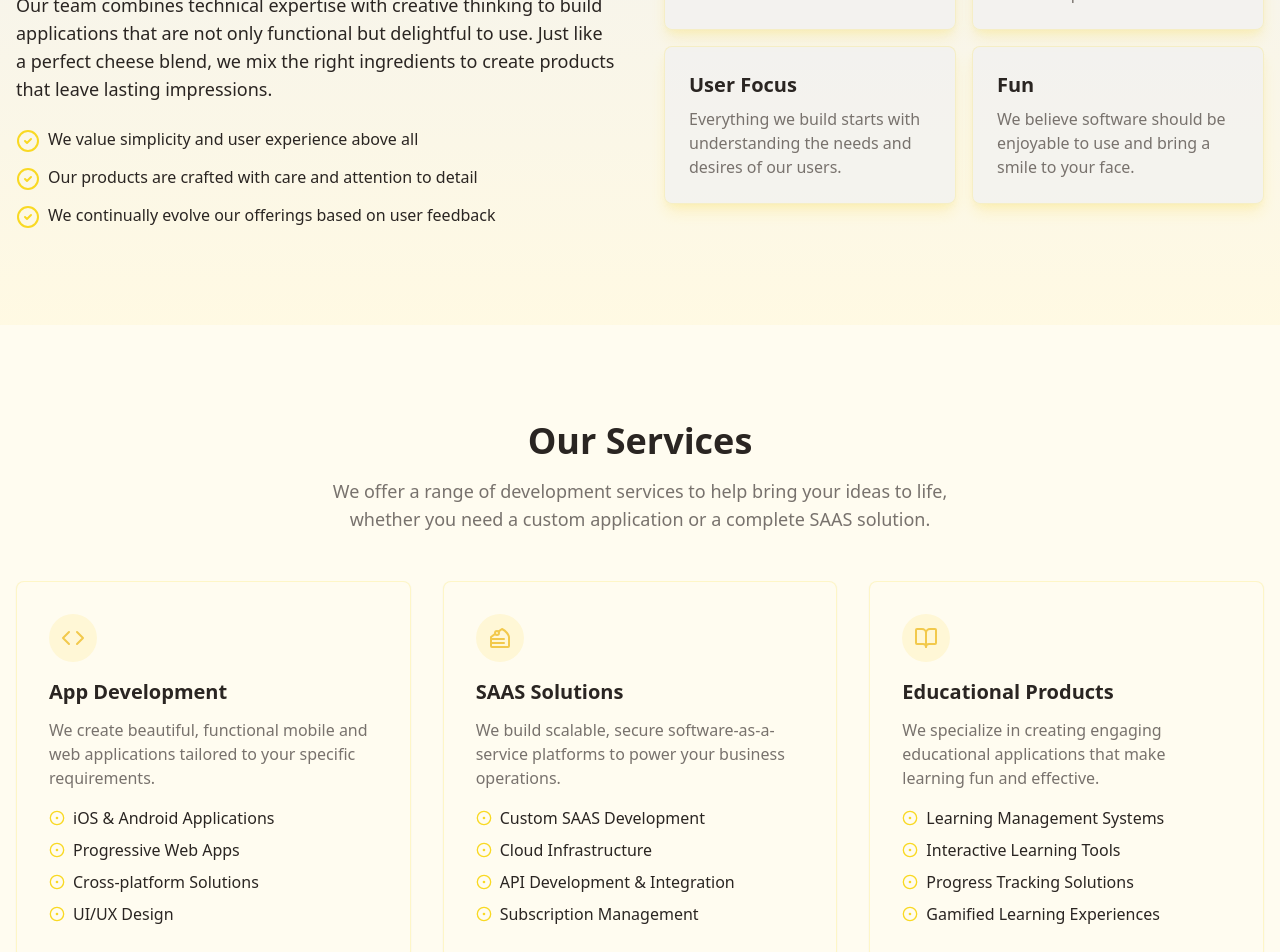
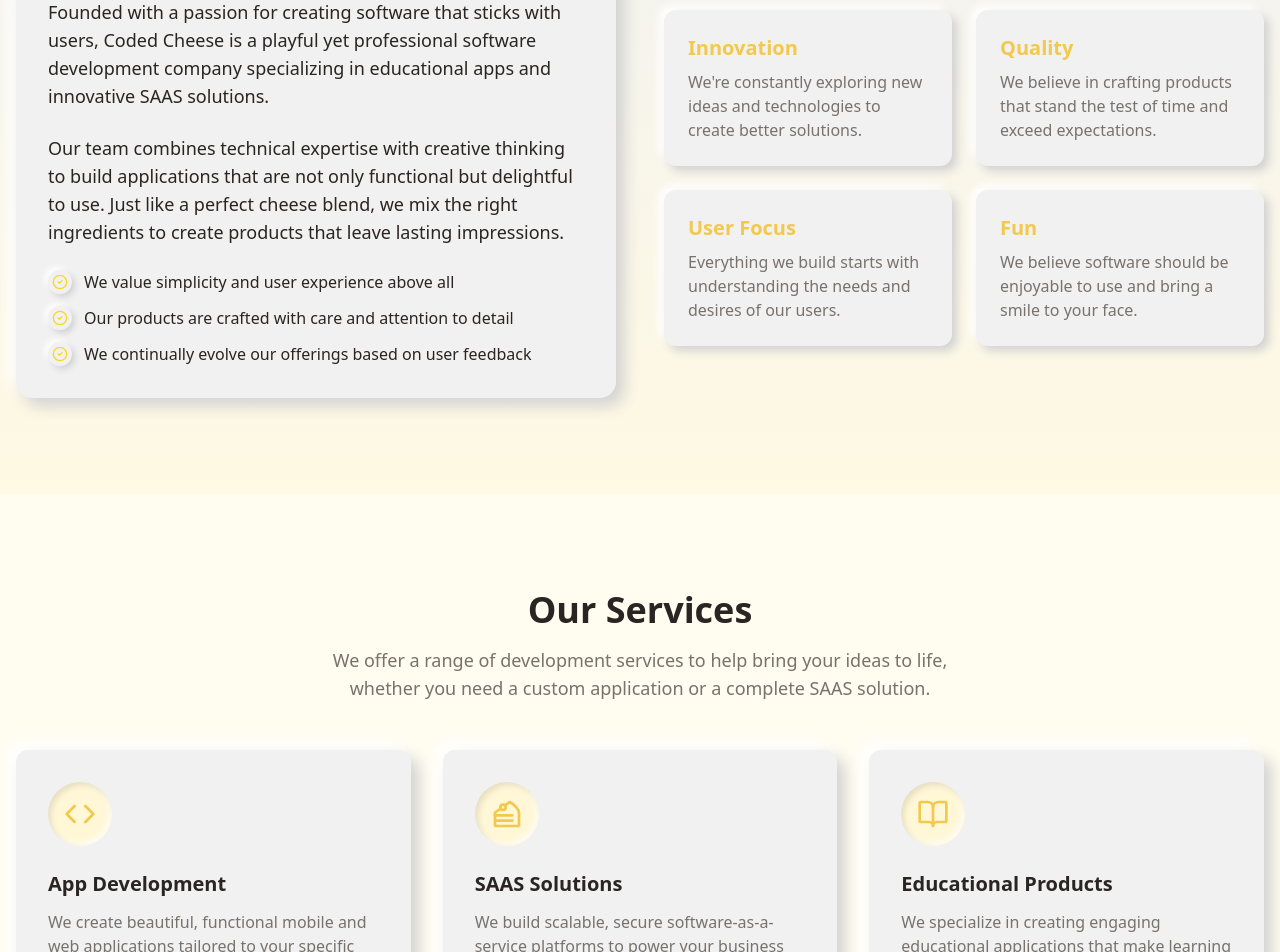
Before and after one commit to crespoh/sticky-cheese-works-build, a React (Vite) app: page / in a window 1280 px wide. Shown: the part 1780-2732 px from the top of the page. Built offline with nearby package versions, Linux system fonts and the light colour scheme.

Commit message:
Add neumorphism style
Implement neumorphism design elements throughout the website.

```diff
--- a/src/components/AboutUs.tsx
+++ b/src/components/AboutUs.tsx
@@ -8,7 +8,7 @@ const AboutUs = () => {
       <div className="container mx-auto px-4">
         <div className="grid md:grid-cols-2 gap-12 items-center">
           {/* About Us Content */}
-          <div>
+          <div className="bg-gray-light p-8 rounded-2xl shadow-[8px_8px_16px_#d1d1d1,-8px_-8px_16px_#ffffff]">
             <h2 className="text-3xl md:text-4xl font-bold mb-6">About Coded Cheese</h2>
             <p className="text-lg mb-6">
               Founded with a passion for creating software that sticks with users, Coded Cheese
@@ -23,15 +23,21 @@ const AboutUs = () => {
 
             <div className="space-y-3">
               <div className="flex items-start">
-                <CircleCheck className="h-6 w-6 text-cheese mr-2 mt-0.5 flex-shrink-0" />
+                <span className="flex-shrink-0 h-6 w-6 rounded-full bg-gray-light shadow-[3px_3px_6px_#d1d1d1,-3px_-3px_6px_#ffffff] flex items-center justify-center mr-3">
+                  <CircleCheck className="h-4 w-4 text-cheese" />
+                </span>
                 <p>We value simplicity and user experience above all</p>
               </div>
               <div className="flex items-start">
-                <CircleCheck className="h-6 w-6 text-cheese mr-2 mt-0.5 flex-shrink-0" />
+                <span className="flex-shrink-0 h-6 w-6 rounded-full bg-gray-light shadow-[3px_3px_6px_#d1d1d1,-3px_-3px_6px_#ffffff] flex items-center justify-center mr-3">
+                  <CircleCheck className="h-4 w-4 text-cheese" />
+                </span>
                 <p>Our products are crafted with care and attention to detail</p>
               </div>
               <div className="flex items-start">
-                <CircleCheck className="h-6 w-6 text-cheese mr-2 mt-0.5 flex-shrink-0" />
+                <span className="flex-shrink-0 h-6 w-6 rounded-full bg-gray-light shadow-[3px_3px_6px_#d1d1d1,-3px_-3px_6px_#ffffff] flex items-center justify-center mr-3">
+                  <CircleCheck className="h-4 w-4 text-cheese" />
+                </span>
                 <p>We continually evolve our offerings based on user feedback</p>
               </div>
             </div>
@@ -39,38 +45,38 @@ const AboutUs = () => {
 
           {/* Stats and Values */}
           <div className="space-y-6">
-            <h3 className="text-2xl font-semibold mb-4">Our Core Values</h3>
-            <div className="grid grid-cols-1 sm:grid-cols-2 gap-4">
-              <Card className="border-cheese/20 cheese-shadow bg-gray-light/70">
+            <h3 className="text-2xl font-semibold mb-4 pl-4">Our Core Values</h3>
+            <div className="grid grid-cols-1 sm:grid-cols-2 gap-6">
+              <Card className="border-none bg-gray-light shadow-[5px_5px_10px_#d1d1d1,-5px_-5px_10px_#ffffff] rounded-xl hover:shadow-[inset_5px_5px_10px_#d1d1d1,inset_-5px_-5px_10px_#ffffff] transition-all duration-300">
                 <CardContent className="p-6">
-                  <h4 className="font-semibold text-xl mb-2">Innovation</h4>
+                  <h4 className="font-semibold text-xl mb-2 text-cheese-dark">Innovation</h4>
                   <p className="text-muted-foreground">
                     We're constantly exploring new ideas and technologies to create better solutions.
                   </p>
                 </CardContent>
               </Card>
 
-              <Card className="border-cheese/20 cheese-shadow bg-gray-light/70">
+              <Card className="border-none bg-gray-light shadow-[5px_5px_10px_#d1d1d1,-5px_-5px_10px_#ffffff] rounded-xl hover:shadow-[inset_5px_5px_10px_#d1d1d1,inset_-5px_-5px_10px_#ffffff] transition-all duration-300">
                 <CardContent className="p-6">
-                  <h4 className="font-semibold text-xl mb-2">Quality</h4>
+                  <h4 className="font-semibold text-xl mb-2 text-cheese-dark">Quality</h4>
                   <p className="text-muted-foreground">
                     We believe in crafting products that stand the test of time and exceed expectations.
                   </p>
                 </CardContent>
               </Card>
 
-              <Card className="border-cheese/20 cheese-shadow bg-gray-light/70">
+              <Card className="border-none bg-gray-light shadow-[5px_5px_10px_#d1d1d1,-5px_-5px_10px_#ffffff] rounded-xl hover:shadow-[inset_5px_5px_10px_#d1d1d1,inset_-5px_-5px_10px_#ffffff] transition-all duration-300">
                 <CardContent className="p-6">
-                  <h4 className="font-semibold text-xl mb-2">User Focus</h4>
+                  <h4 className="font-semibold text-xl mb-2 text-cheese-dark">User Focus</h4>
                   <p className="text-muted-foreground">
                     Everything we build starts with understanding the needs and desires of our users.
                   </p>
                 </CardContent>
               </Card>
 
-              <Card className="border-cheese/20 cheese-shadow bg-gray-light/70">
+              <Card className="border-none bg-gray-light shadow-[5px_5px_10px_#d1d1d1,-5px_-5px_10px_#ffffff] rounded-xl hover:shadow-[inset_5px_5px_10px_#d1d1d1,inset_-5px_-5px_10px_#ffffff] transition-all duration-300">
                 <CardContent className="p-6">
-                  <h4 className="font-semibold text-xl mb-2">Fun</h4>
+                  <h4 className="font-semibold text-xl mb-2 text-cheese-dark">Fun</h4>
                   <p className="text-muted-foreground">
                     We believe software should be enjoyable to use and bring a smile to your face.
                   </p>
--- a/src/components/Hero.tsx
+++ b/src/components/Hero.tsx
@@ -21,6 +21,7 @@ const Hero = () => {
 
       <div className="container mx-auto px-4 relative z-10">
         <div className="max-w-3xl mx-auto text-center">
+          <div className="bg-gray-light p-8 rounded-2xl shadow-[8px_8px_16px_#d1d1d1,-8px_-8px_16px_#ffffff] mb-8">
             <h1 className="text-4xl md:text-6xl font-bold mb-6">
               <span className="block">Coded Ideas,</span>
               <span className="text-cheese-dark">Cheesy Solutions</span>
@@ -30,12 +31,13 @@ const Hero = () => {
               From educational tools to business software, our cheese-powered team
               delivers excellence with a smile.
             </p>
+          </div>
           <div className="flex flex-col sm:flex-row gap-4 justify-center">
-            <Button className="bg-cheese hover:bg-cheese-hover text-lg px-6 py-6 h-auto">
+            <Button className="bg-cheese hover:bg-cheese-hover text-lg px-6 py-6 h-auto shadow-[5px_5px_10px_#d1d1d1,-5px_-5px_10px_#ffffff] rounded-xl transition-all hover:shadow-[2px_2px_5px_#d1d1d1,-2px_-2px_5px_#ffffff]">
               Explore Our Apps
               <ArrowRight className="ml-2 h-5 w-5" />
             </Button>
-            <Button variant="outline" className="border-cheese text-foreground hover:bg-cheese/10 text-lg px-6 py-6 h-auto">
+            <Button variant="outline" className="border-cheese text-foreground hover:bg-cheese/10 text-lg px-6 py-6 h-auto shadow-[5px_5px_10px_#d1d1d1,-5px_-5px_10px_#ffffff] rounded-xl transition-all hover:shadow-[2px_2px_5px_#d1d1d1,-2px_-2px_5px_#ffffff]">
               Learn More
             </Button>
           </div>
--- a/src/components/Services.tsx
+++ b/src/components/Services.tsx
@@ -16,30 +16,38 @@ const Services = () => {
 
         <div className="grid md:grid-cols-3 gap-8">
           {/* App Development */}
-          <Card className="border-cheese/20 hover:border-cheese transition-colors">
+          <Card className="border-none bg-gray-light rounded-xl shadow-[8px_8px_16px_#d1d1d1,-8px_-8px_16px_#ffffff] hover:shadow-[4px_4px_8px_#d1d1d1,-4px_-4px_8px_#ffffff] transition-all duration-300">
             <CardContent className="p-8">
-              <div className="h-12 w-12 bg-cheese-light rounded-full flex items-center justify-center mb-4">
-                <Code className="h-6 w-6 text-cheese-dark" />
+              <div className="h-16 w-16 bg-cheese-light rounded-full shadow-[inset_3px_3px_6px_rgba(0,0,0,0.1),inset_-3px_-3px_6px_rgba(255,255,255,0.7)] flex items-center justify-center mb-6">
+                <Code className="h-8 w-8 text-cheese-dark" />
               </div>
               <h3 className="text-xl font-semibold mb-3">App Development</h3>
               <p className="text-muted-foreground mb-4">
                 We create beautiful, functional mobile and web applications tailored to your specific requirements.
               </p>
-              <ul className="space-y-2">
+              <ul className="space-y-3">
                 <li className="flex items-center">
-                  <CircleDot className="h-4 w-4 text-cheese mr-2" />
+                  <span className="flex-shrink-0 h-5 w-5 rounded-full bg-gray-light shadow-[2px_2px_4px_#d1d1d1,-2px_-2px_4px_#ffffff] flex items-center justify-center mr-3">
+                    <CircleDot className="h-3 w-3 text-cheese" />
+                  </span>
                   <span>iOS & Android Applications</span>
                 </li>
                 <li className="flex items-center">
-                  <CircleDot className="h-4 w-4 text-cheese mr-2" />
+                  <span className="flex-shrink-0 h-5 w-5 rounded-full bg-gray-light shadow-[2px_2px_4px_#d1d1d1,-2px_-2px_4px_#ffffff] flex items-center justify-center mr-3">
+                    <CircleDot className="h-3 w-3 text-cheese" />
+                  </span>
                   <span>Progressive Web Apps</span>
                 </li>
                 <li className="flex items-center">
-                  <CircleDot className="h-4 w-4 text-cheese mr-2" />
+                  <span className="flex-shrink-0 h-5 w-5 rounded-full bg-gray-light shadow-[2px_2px_4px_#d1d1d1,-2px_-2px_4px_#ffffff] flex items-center justify-center mr-3">
+                    <CircleDot className="h-3 w-3 text-cheese" />
+                  </span>
                   <span>Cross-platform Solutions</span>
                 </li>
                 <li className="flex items-center">
-                  <CircleDot className="h-4 w-4 text-cheese mr-2" />
+                  <span className="flex-shrink-0 h-5 w-5 rounded-full bg-gray-light shadow-[2px_2px_4px_#d1d1d1,-2px_-2px_4px_#ffffff] flex items-center justify-center mr-3">
+                    <CircleDot className="h-3 w-3 text-cheese" />
+                  </span>
                   <span>UI/UX Design</span>
                 </li>
               </ul>
@@ -47,30 +55,38 @@ const Services = () => {
           </Card>
 
           {/* SAAS Development */}
-          <Card className="border-cheese/20 hover:border-cheese transition-colors">
+          <Card className="border-none bg-gray-light rounded-xl shadow-[8px_8px_16px_#d1d1d1,-8px_-8px_16px_#ffffff] hover:shadow-[4px_4px_8px_#d1d1d1,-4px_-4px_8px_#ffffff] transition-all duration-300">
             <CardContent className="p-8">
-              <div className="h-12 w-12 bg-cheese-light rounded-full flex items-center justify-center mb-4">
-                <CakeSlice className="h-6 w-6 text-cheese-dark" />
+              <div className="h-16 w-16 bg-cheese-light rounded-full shadow-[inset_3px_3px_6px_rgba(0,0,0,0.1),inset_-3px_-3px_6px_rgba(255,255,255,0.7)] flex items-center justify-center mb-6">
+                <CakeSlice className="h-8 w-8 text-cheese-dark" />
               </div>
               <h3 className="text-xl font-semibold mb-3">SAAS Solutions</h3>
               <p className="text-muted-foreground mb-4">
                 We build scalable, secure software-as-a-service platforms to power your business operations.
               </p>
-              <ul className="space-y-2">
+              <ul className="space-y-3">
                 <li className="flex items-center">
-                  <CircleDot className="h-4 w-4 text-cheese mr-2" />
+                  <span className="flex-shrink-0 h-5 w-5 rounded-full bg-gray-light shadow-[2px_2px_4px_#d1d1d1,-2px_-2px_4px_#ffffff] flex items-center justify-center mr-3">
+                    <CircleDot className="h-3 w-3 text-cheese" />
+                  </span>
                   <span>Custom SAAS Development</span>
                 </li>
                 <li className="flex items-center">
-                  <CircleDot className="h-4 w-4 text-cheese mr-2" />
+                  <span className="flex-shrink-0 h-5 w-5 rounded-full bg-gray-light shadow-[2px_2px_4px_#d1d1d1,-2px_-2px_4px_#ffffff] flex items-center justify-center mr-3">
+                    <CircleDot className="h-3 w-3 text-cheese" />
+                  </span>
                   <span>Cloud Infrastructure</span>
                 </li>
                 <li className="flex items-center">
-                  <CircleDot className="h-4 w-4 text-cheese mr-2" />
+                  <span className="flex-shrink-0 h-5 w-5 rounded-full bg-gray-light shadow-[2px_2px_4px_#d1d1d1,-2px_-2px_4px_#ffffff] flex items-center justify-center mr-3">
+                    <CircleDot className="h-3 w-3 text-cheese" />
+                  </span>
                   <span>API Development & Integration</span>
                 </li>
                 <li className="flex items-center">
-                  <CircleDot className="h-4 w-4 text-cheese mr-2" />
+                  <span className="flex-shrink-0 h-5 w-5 rounded-full bg-gray-light shadow-[2px_2px_4px_#d1d1d1,-2px_-2px_4px_#ffffff] flex items-center justify-center mr-3">
+                    <CircleDot className="h-3 w-3 text-cheese" />
+                  </span>
                   <span>Subscription Management</span>
                 </li>
               </ul>
@@ -78,30 +94,38 @@ const Services = () => {
           </Card>
 
           {/* Educational Products */}
-          <Card className="border-cheese/20 hover:border-cheese transition-colors">
+          <Card className="border-none bg-gray-light rounded-xl shadow-[8px_8px_16px_#d1d1d1,-8px_-8px_16px_#ffffff] hover:shadow-[4px_4px_8px_#d1d1d1,-4px_-4px_8px_#ffffff] transition-all duration-300">
             <CardContent className="p-8">
-              <div className="h-12 w-12 bg-cheese-light rounded-full flex items-center justify-center mb-4">
-                <BookOpen className="h-6 w-6 text-cheese-dark" />
+              <div className="h-16 w-16 bg-cheese-light rounded-full shadow-[inset_3px_3px_6px_rgba(0,0,0,0.1),inset_-3px_-3px_6px_rgba(255,255,255,0.7)] flex items-center justify-center mb-6">
+                <BookOpen className="h-8 w-8 text-cheese-dark" />
               </div>
               <h3 className="text-xl font-semibold mb-3">Educational Products</h3>
               <p className="text-muted-foreground mb-4">
                 We specialize in creating engaging educational applications that make learning fun and effective.
               </p>
-              <ul className="space-y-2">
+              <ul className="space-y-3">
                 <li className="flex items-center">
-                  <CircleDot className="h-4 w-4 text-cheese mr-2" />
+                  <span className="flex-shrink-0 h-5 w-5 rounded-full bg-gray-light shadow-[2px_2px_4px_#d1d1d1,-2px_-2px_4px_#ffffff] flex items-center justify-center mr-3">
+                    <CircleDot className="h-3 w-3 text-cheese" />
+                  </span>
                   <span>Learning Management Systems</span>
                 </li>
                 <li className="flex items-center">
-                  <CircleDot className="h-4 w-4 text-cheese mr-2" />
+                  <span className="flex-shrink-0 h-5 w-5 rounded-full bg-gray-light shadow-[2px_2px_4px_#d1d1d1,-2px_-2px_4px_#ffffff] flex items-center justify-center mr-3">
+                    <CircleDot className="h-3 w-3 text-cheese" />
+                  </span>
                   <span>Interactive Learning Tools</span>
                 </li>
                 <li className="flex items-center">
-                  <CircleDot className="h-4 w-4 text-cheese mr-2" />
+                  <span className="flex-shrink-0 h-5 w-5 rounded-full bg-gray-light shadow-[2px_2px_4px_#d1d1d1,-2px_-2px_4px_#ffffff] flex items-center justify-center mr-3">
+                    <CircleDot className="h-3 w-3 text-cheese" />
+                  </span>
                   <span>Progress Tracking Solutions</span>
                 </li>
                 <li className="flex items-center">
-                  <CircleDot className="h-4 w-4 text-cheese mr-2" />
+                  <span className="flex-shrink-0 h-5 w-5 rounded-full bg-gray-light shadow-[2px_2px_4px_#d1d1d1,-2px_-2px_4px_#ffffff] flex items-center justify-center mr-3">
+                    <CircleDot className="h-3 w-3 text-cheese" />
+                  </span>
                   <span>Gamified Learning Experiences</span>
                 </li>
               </ul>
```
Also changed, not shown: src/components/Header.tsx (+22 -17 lines). Lines whose indentation alone changed are shown as unchanged.
